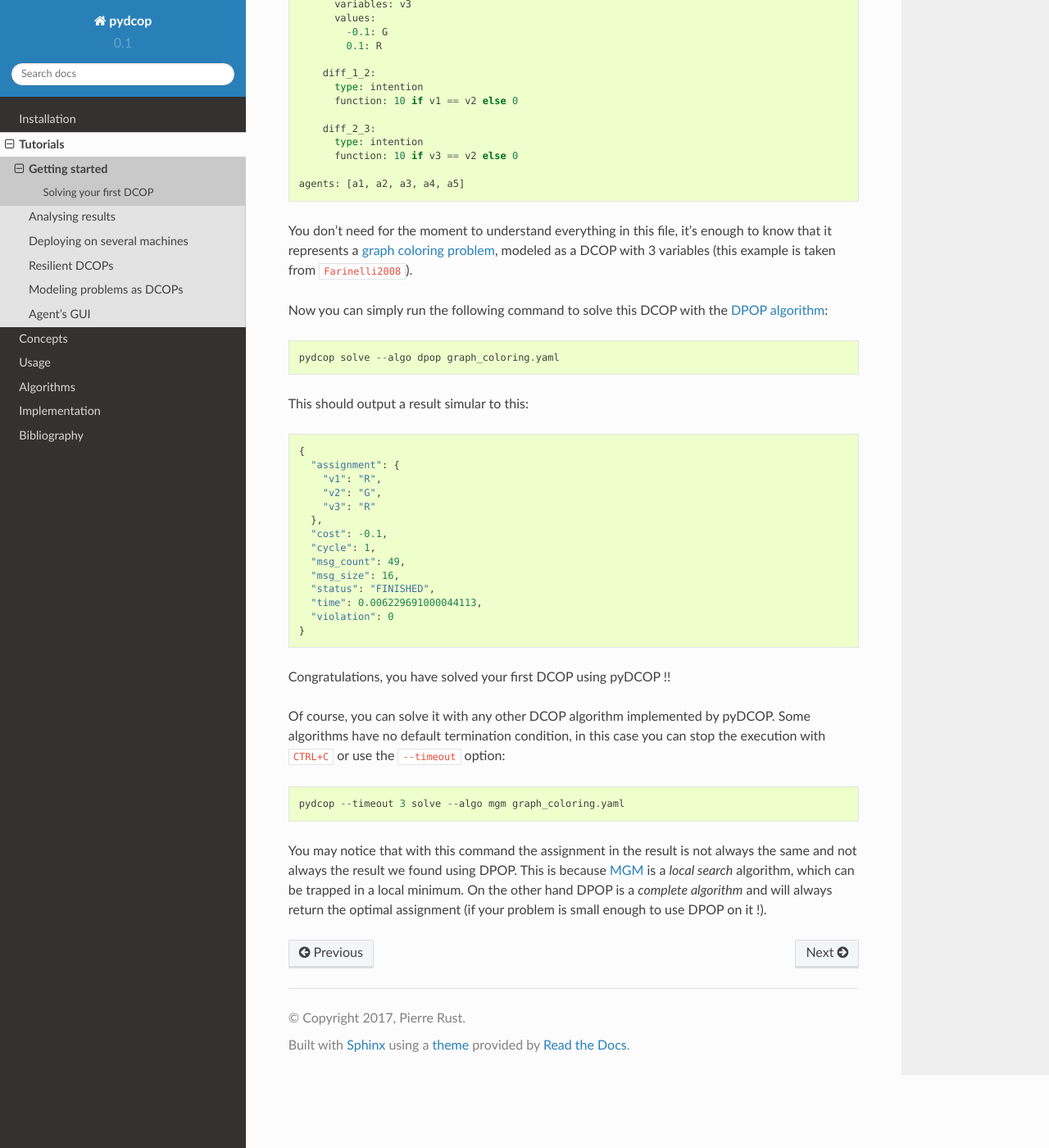
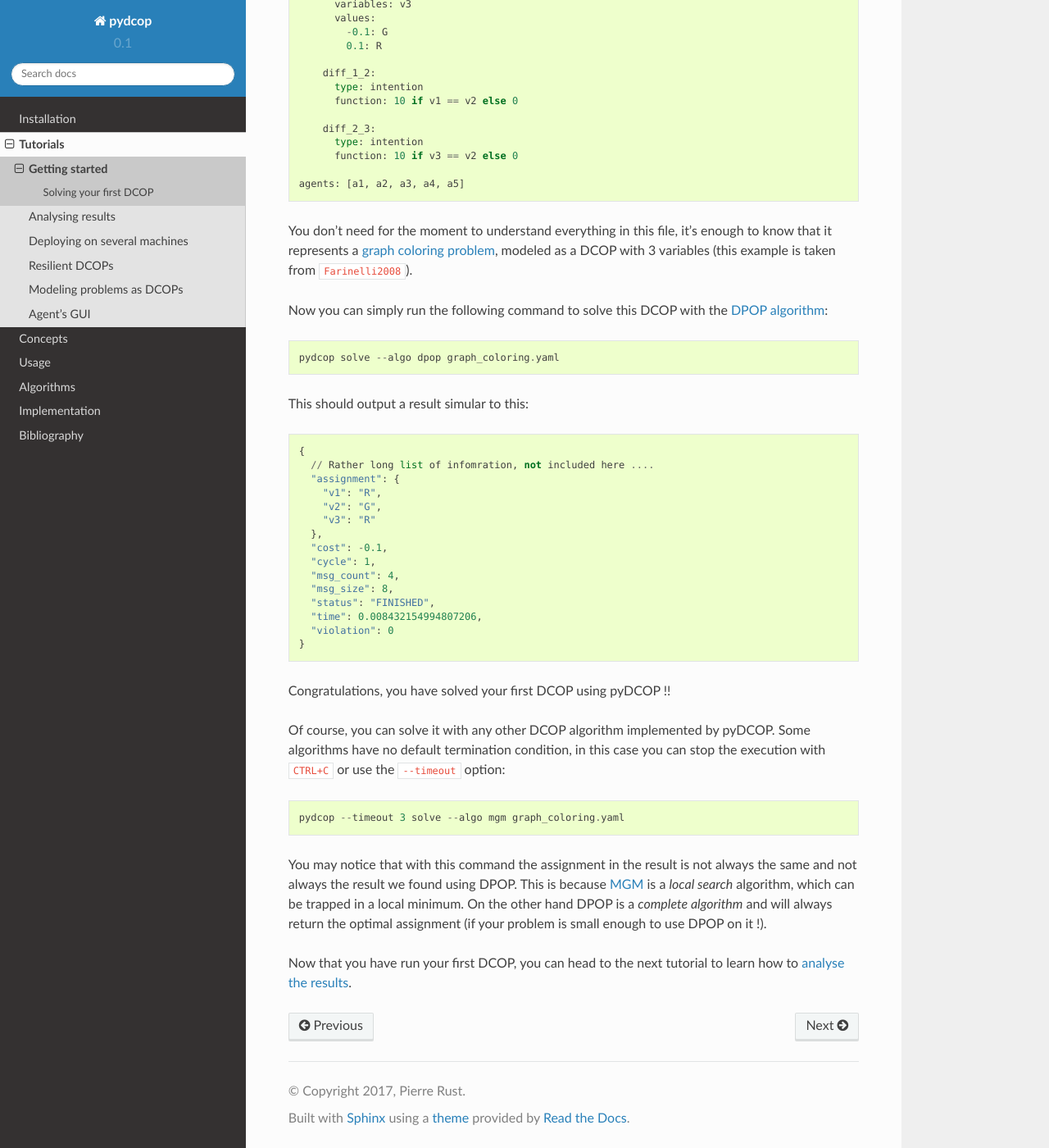
Before and after one commit to Orange-OpenSource/pyDcop, a Sphinx documentation site: the page built from docs/tutorials/getting_started.rst, in a window 1280 px wide and 1400 px high, scrolled down 890 px. Shown: the whole window at 82% size. Built offline with Sphinx 7.4.7 and the Read the Docs theme 2.0.0, drawn with Linux system fonts in a browser that asks for light colours; cross-references to code outside the pages are shown as plain code.

Commit message:
Doc: add first part of tutorial on results

```diff
--- a/docs/tutorials/getting_started.rst
+++ b/docs/tutorials/getting_started.rst
@@ -78,6 +78,7 @@
 This should output a result simular to this::
 
   {
+    // Rather long list of infomration, not included here ....
     "assignment": {
       "v1": "R",
       "v2": "G",
@@ -85,12 +86,13 @@
     },
     "cost": -0.1,
     "cycle": 1,
-    "msg_count": 49,
-    "msg_size": 16,
+    "msg_count": 4,
+    "msg_size": 8,
     "status": "FINISHED",
-    "time": 0.006229691000044113,
+    "time": 0.008432154994807206,
     "violation": 0
   }
+
 
 Congratulations, you have solved your first DCOP using pyDCOP !!
 
@@ -107,3 +109,6 @@
 local minimum.
 On the other hand DPOP is a *complete algorithm* and will always return the
 optimal assignment (if your problem is small enough to use DPOP on it !).
+
+Now that you have run your first DCOP, you can head to the next tutorial to
+learn how to :ref:`analyse the results<tutorials_analysing_results>`.
--- a/docs/usage/cli_ref.rst
+++ b/docs/usage/cli_ref.rst
@@ -1,3 +1,6 @@
+
+
+.. _usage_cli_ref:
 
 pyDCOP command line reference
 =============================
```
Also changed, not shown: CHANGELOG.md (+1 -1 lines), docs/tutorials/analysing_results.rst (+104 -1 lines).
